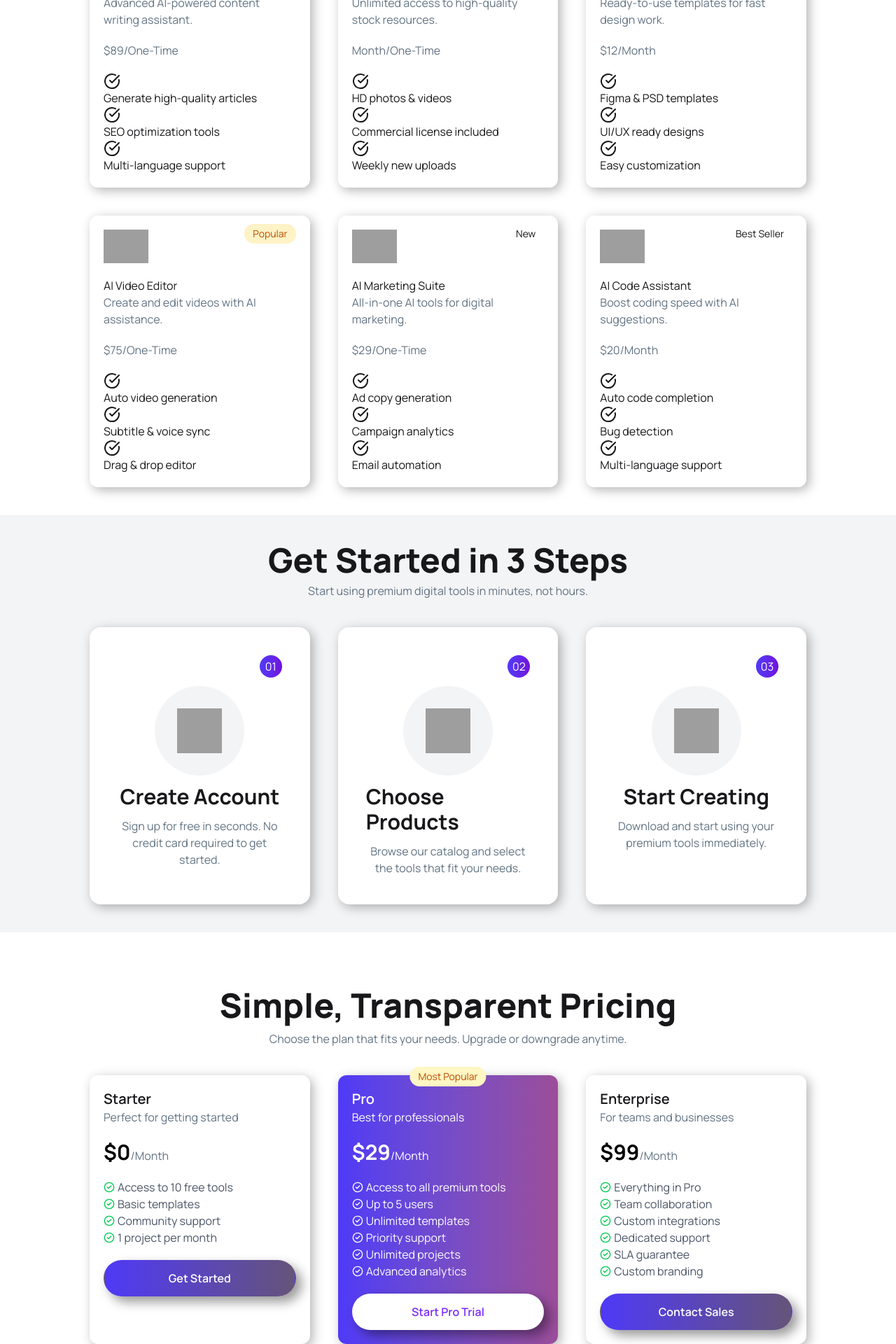
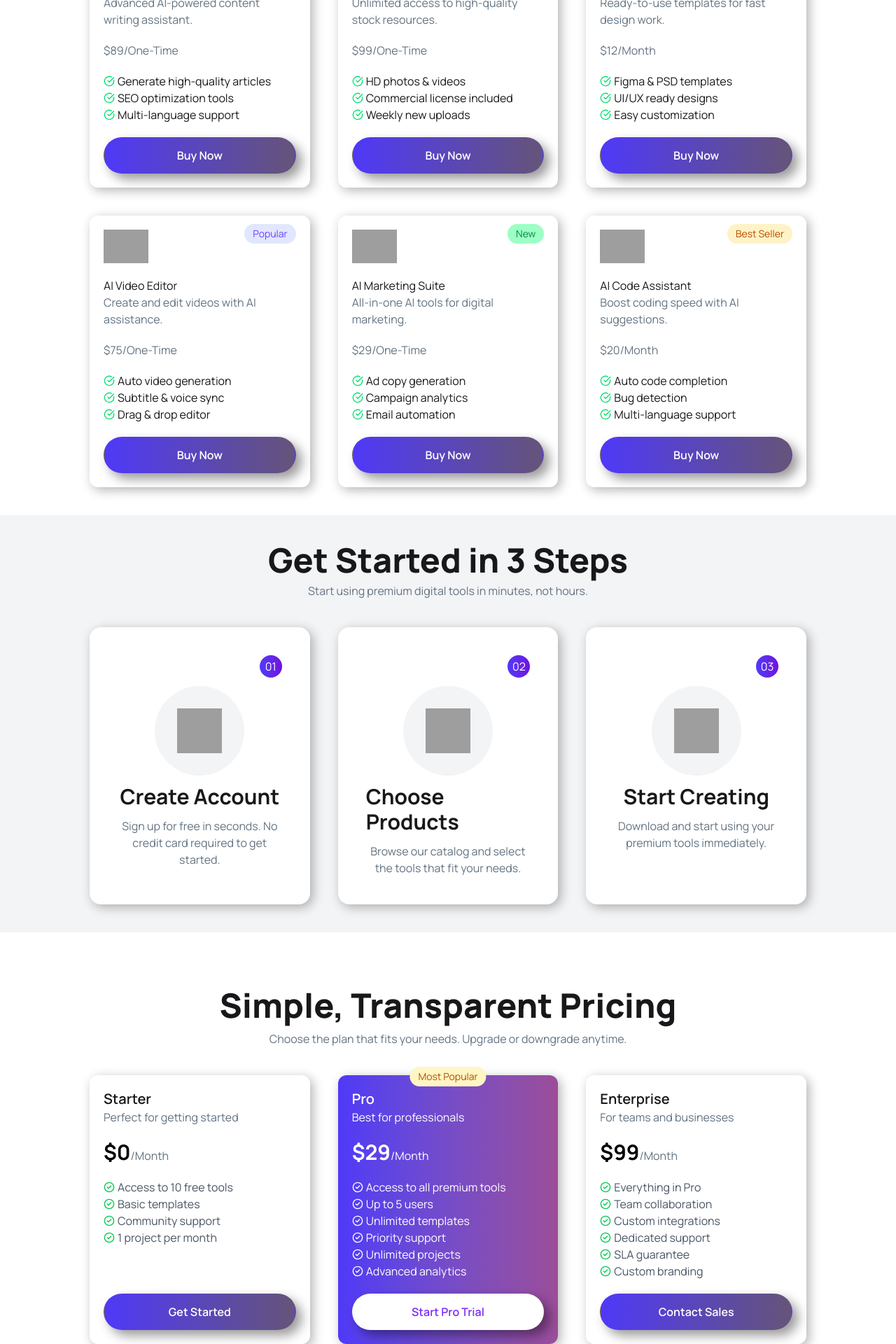
Before and after one commit to devshihab24/digi-tools-web, a React (Vite) app: page / in a window 1280 px wide. Shown: the part 1460-3380 px from the top of the page at 70% size. Built offline with nearby package versions, Linux system fonts and the light colour scheme; grey boxes are pictures that could not be loaded.

Commit message:
added spinner

```diff
--- a/public/premium-tools.json
+++ b/public/premium-tools.json
@@ -19,7 +19,7 @@
     "badge": "Popular",
     "title": "Premium Stock Assets",
     "shortDescription": "Unlimited access to high-quality stock resources.",
-    "pricingPerMonth": "Month",
+    "pricingPerMonth": "$99",
     "subscription": "One-Time",
     "advantages": [
       "HD photos & videos",
--- a/src/App.css
+++ b/src/App.css
@@ -1,3 +1,7 @@
+html{
+    scroll-behavior: smooth;
+}
+
 .common-btn {
   padding: 12px 20px;
   background: linear-gradient(90deg, #4f39f7, #655479);
--- a/src/App.jsx
+++ b/src/App.jsx
@@ -22,7 +22,7 @@ function App() {
       <Header></Header>
       <Supercharge></Supercharge>
       <Stat></Stat>
-      <Suspense fallback={<p>Data Loading...</p>}><DigitalTools fetchedData={fetchedData}></DigitalTools></Suspense>
+      <Suspense fallback={<div className='h-screen flex justify-center items-center'><span className="loading loading-dots loading-xl"></span></div>}><DigitalTools fetchedData={fetchedData}></DigitalTools></Suspense>
       <StartedSteps></StartedSteps>
       <SimplePricing></SimplePricing>
       <Footer></Footer>
--- a/src/Components/DigitalTools/Products/ProductCard.jsx
+++ b/src/Components/DigitalTools/Products/ProductCard.jsx
@@ -13,10 +13,10 @@ const ProductCard = ({ products }) => {
   } = products;
   console.log(products);
   return (
-    <div className="relative p-5 space-y-5 rounded-xl card-shadow">
+    <div className="relative flex flex-col p-5 space-y-5 rounded-xl card-shadow">
       <div className="">
         <img className="h-12" src={img} alt="" />
-        <div className={`absolute top-3 right-5 py-1 px-3 text-sm rounded-full ${badge =="Popular" && "bg-[#FEF3C6] text-[#BB4D00]"}`}>{badge}</div>
+        <div className={`absolute top-3 right-5 py-1 px-3 text-sm rounded-full ${badge =="Best Seller" && "bg-[#FEF3C6] text-[#BB4D00]"} ${badge == "Popular" && 'bg-[#E1E7FF] text-[#6f40fc]'} ${badge == "New" && 'bg-[#55ff9c94] text-[#0A883E]'}`}>{badge}</div>
       </div>
       <div>
         <h3>{title}</h3>
@@ -29,12 +29,13 @@ const ProductCard = ({ products }) => {
       </div>
       <ul>
         {advantages.map((item, idx) => (
-          <li key={idx}>
-            <CheckCircle></CheckCircle>
+          <li className="flex gap-1 justify-start items-center" key={idx}>
+            <CheckCircle size={16} className="text-green-400"></CheckCircle>
             {item}
           </li>
         ))}
       </ul>
+      <button className="common-btn w-full mt-auto">Buy Now</button>
     </div>
   );
 };
--- a/src/Components/SimplePricing/PricingCard.jsx
+++ b/src/Components/SimplePricing/PricingCard.jsx
@@ -11,7 +11,7 @@ const PricingCard = ({ plan }) => {
     popular
   } = plan;
   return (
-    <div className={`relative p-5 space-y-5 rounded-xl card-shadow ${popular ? 'text-white bg-linear-to-r from-[#4F39F7] to-[#9b4d99]' : ''}`}>
+    <div className={`relative p-5 space-y-5 rounded-xl card-shadow flex flex-col ${popular ? 'text-white bg-linear-to-r from-[#4F39F7] to-[#9b4d99]' : ''}`}>
         {
             popular ? <div className="absolute -top-3 left-[50%] translate-x-[-50%] bg-[#FEF6C3] text-[#BB4D00] text-sm px-3 py-1 rounded-full">{popular}</div> : ""
         }
@@ -27,7 +27,7 @@ const PricingCard = ({ plan }) => {
             advantages.map((text, idx) => <li key={idx} className={`flex items-center gap-1 ${popular ? 'text-white' : 'text-gray-600'}`}><CircleCheck className={`${popular? 'text-white' : 'text-green-500'}`} size={16}></CircleCheck>{text}</li>)
         }
       </ul>
-      <button className={`w-full ${popular ? 'pricing-btn' : 'common-btn'} `}>{purchaseTypeBtn}</button>
+      <button className={`w-full mt-auto ${popular ? 'pricing-btn' : 'common-btn'} `}>{purchaseTypeBtn}</button>
     </div>
   );
 };
```
